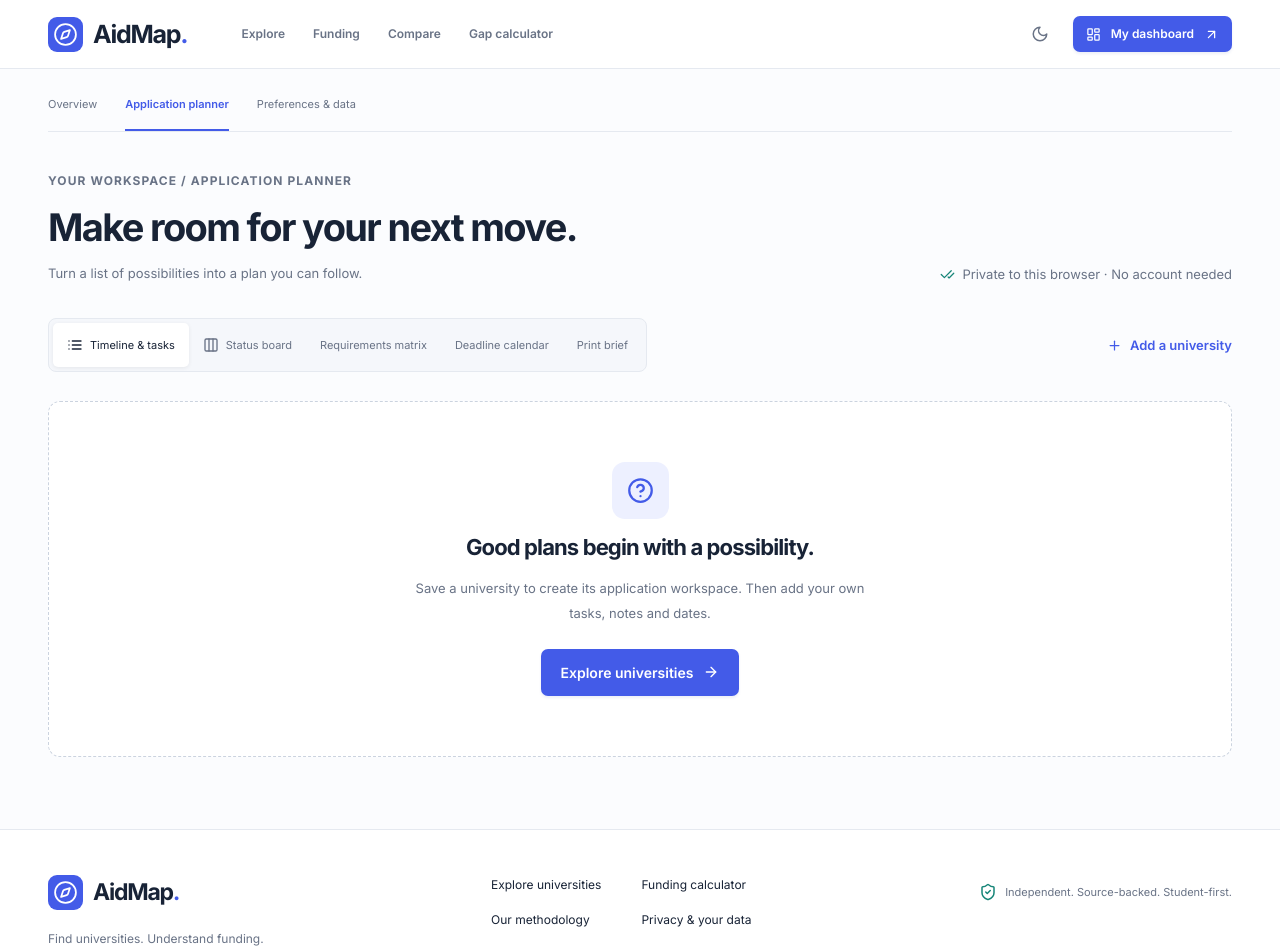
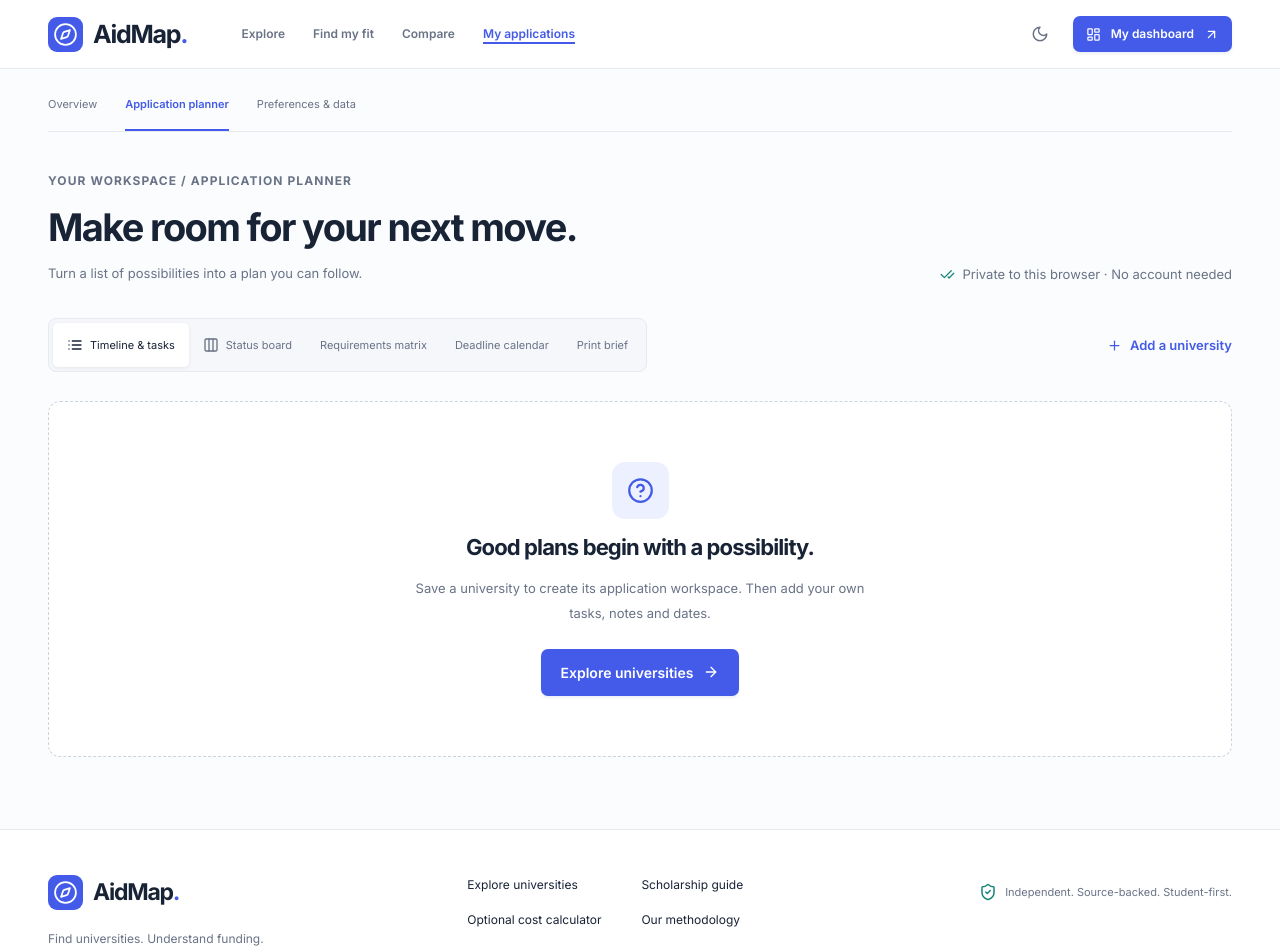
Before and after one commit to aiaryskaliden/Aidmap, a Next.js app: page /planner in a window 1280 px wide. Shown: the top 949 px of the page. Built offline with nearby package versions, Linux system fonts and the light colour scheme.

Commit message:
feat: integrate fit navigation and institution-first scholarship explanations

```diff
--- a/components/layout/shell.tsx
+++ b/components/layout/shell.tsx
@@ -31,9 +31,9 @@ export function Header() {
   const [open, setOpen] = useState(false);
   const links = [
     ["/explore", "Explore"],
-    ["/funding", "Funding"],
+    ["/match", "Find my fit"],
     ["/compare", "Compare"],
-    ["/calculator", "Gap calculator"],
+    ["/planner", "My applications"],
   ];
   return (
     <header className="site-header">
@@ -89,7 +89,7 @@ export function Header() {
           {[
             ...links,
             ["/dashboard", "My dashboard"],
-            ["/planner", "Application planner"],
+            ["/funding", "Funding guide"],
             ["/profile", "Preferences"],
           ].map(([href, label]) => (
             <Link key={href} href={href} onClick={() => setOpen(false)}>
@@ -116,7 +116,8 @@ export function Footer() {
         </div>
         <div className="footer-links">
           <Link href="/explore">Explore universities</Link>
-          <Link href="/calculator">Funding calculator</Link>
+          <Link href="/funding">Scholarship guide</Link>
+          <Link href="/calculator">Optional cost calculator</Link>
           <Link href="/about">Our methodology</Link>
           <Link href="/profile#data">Privacy & your data</Link>
         </div>
```
